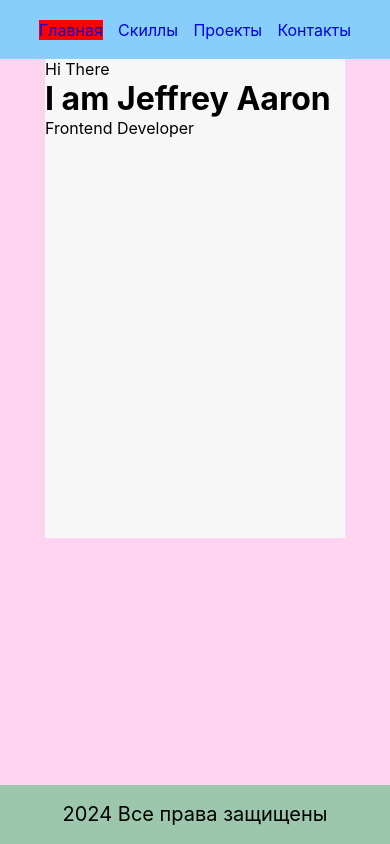
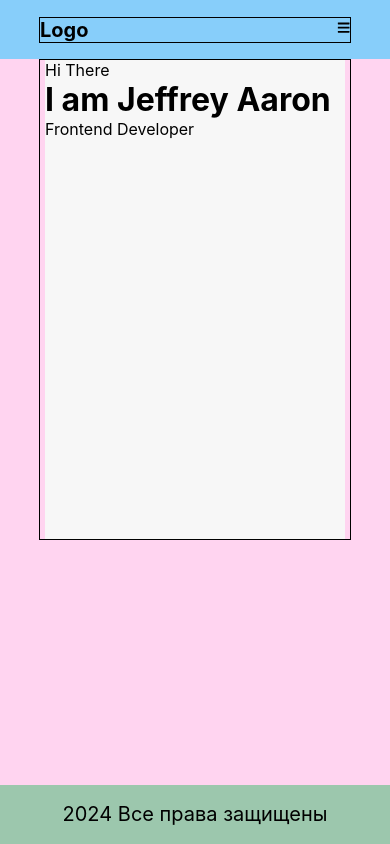
Before and after one commit to Albert1978lans/portfolio, a React (Create React App) app: page / in a window 390 px wide. Built offline with nearby package versions, Linux system fonts and the light colour scheme.

Commit message:
создание адаптивной навигации

```diff
--- a/package.json
+++ b/package.json
@@ -10,6 +10,7 @@
     "gh-pages": "^5.0.0",
     "react": "^18.2.0",
     "react-dom": "^18.2.0",
+    "react-icons": "^5.3.0",
     "react-router-dom": "^6.26.1",
     "react-scripts": "5.0.1",
     "web-vitals": "^2.1.0"
--- a/src/common/styles/Container.module.css
+++ b/src/common/styles/Container.module.css
@@ -1,8 +1,5 @@
 .container {
     width: clamp(300px, 80vw, 1200px);
-    /*min-height: 100vh;*/
-    /*height: 100%;*/
     margin: 0 auto;
-    /*border: 1px solid;*/
-    /*margin: 11% 0 4% calc(36% - (683px - 100%)*0.2);*/
+    border: 1px solid black;
 }
--- a/src/contacts/contacts.js
+++ b/src/contacts/contacts.js
@@ -1,11 +1,11 @@
 import s from './Contacts.module.css'
-import stylesContainer from '../common/styles/Container.module.css'
+import Container from '../common/styles/Container.module.css'
 
 function Contacts() {
 
     return (
         <div className={ s.contactsBlock}>
-            <div className={`${stylesContainer.container} ${s.contactsContainer}`}>
+            <div className={`${Container.container} ${s.contactsContainer}`}>
                 <h2 className={s.title}>Contacts</h2>
                 <form className={s.contactInf}>
                     <input/>
--- a/src/header/Header.js
+++ b/src/header/Header.js
@@ -1,12 +1,30 @@
 
 import s from './Header.module.css';
-import Nav from "../nav/Nav";
+import styles from '../common/styles/Container.module.css'
+import {NavLink} from "react-router-dom";
+import {useState} from "react";
+import { FaBars } from "react-icons/fa";
 
 function Header() {
+    const [isOpen, setIsOpen] = useState(false)
     return (
         <div className={s.header}>
-            <div className={s.container}>
-                <Nav/>
+            <div className={styles.container}>
+                <div className={s.wrapper}>
+                    <span className={s.logo}>Logo</span>
+                    <div className={`${s.nav} ${isOpen ? s.activeMenu : ''}` }>
+                        <NavLink className={({isActive}) => isActive ? s.active : ''} to={'.'} onClick={() => setIsOpen(!isOpen)}>Главная</NavLink>
+                        <NavLink className={({isActive}) => isActive ? s.active : ''} to={'./skills'} onClick={() => setIsOpen(!isOpen)}>Скиллы</NavLink>
+                        <NavLink className={({isActive}) => isActive ? s.active : ''} to={'./projects'} onClick={() => setIsOpen(!isOpen)}>Проекты</NavLink>
+                        <NavLink className={({isActive}) => isActive ? s.active : ''} to={'./contacts'} onClick={() => setIsOpen(!isOpen)}>Контакты</NavLink>
+                    </div>
+                    <button className={s.menuBtn}
+                        onClick={() => {setIsOpen(!isOpen)}}
+                    >
+                        <FaBars />
+                    </button>
+                </div>
+
             </div>
         </div>
 
--- a/src/header/Header.module.css
+++ b/src/header/Header.module.css
@@ -3,10 +3,70 @@
     width: 100%;
     background-color: lightskyblue;
     display: flex;
-    /*justify-content: flex-end;*/
     align-items: center;
 }
-.container {
-    width: clamp(300px, 80vw, 1200px);
-    margin: 0 auto;
+
+.wrapper {
+    display: flex;
+    justify-content: space-between;
+    align-items: center;
+    width: 100%;
 }
+.logo {
+    font-size: clamp(20px, 2.5vw, 35px);
+    font-weight: 700;
+}
+.nav {
+    margin-left: auto;
+    padding: 0 0 0 20px;
+}
+.nav a {
+    text-decoration: none;
+    font-size: clamp(20px, 2.5vw, 35px);
+}
+.nav a:nth-child(n+2) {
+    margin-left: clamp(10px, 3vw, 60px);
+}
+.nav a:hover {
+    color: rosybrown;
+}
+.active {
+    color: yellow;
+}
+.deactivate {
+    text-decoration: none;
+}
+.menuBtn {
+    display: none;
+}
+
+@media(max-width: 576px) {
+    .nav {
+        border: 1px solid red;
+        position: fixed;
+        top: 7%;
+        left: -280px;
+        width: 280px;
+        height: 86%;
+        background-color: lightskyblue;
+        display: flex;
+        flex-direction: column;
+        padding: 50px 0 0 30px;
+        transition: all 300ms linear;
+    }
+    .nav.activeMenu {
+        /*left: 0;*/
+        transform: translateX(280px);
+    }
+    .nav a {
+        margin-top: 20px;
+    }
+    .nav a:nth-child(n+2) {
+        margin-left: 0;
+    }
+    .menuBtn {
+        display: block;
+        background-color: transparent;
+        border: none;
+    }
+}
--- a/src/nav/Nav.module.css
+++ b/src/nav/Nav.module.css
@@ -2,12 +2,17 @@
     width: 100%;
     display: flex;
     justify-content: space-between;
+    padding: 0 0 0 20px;
 }
 .nav a {
     text-decoration: none;
 }
+.nav a:hover {
+    color: rosybrown;
+}
 .active {
-    background-color: red;
+    /*background-color: red;*/
+    color: yellow;
 }
 .deactivate {
     text-decoration: none;
--- a/src/root/root.module.css
+++ b/src/root/root.module.css
@@ -1,19 +1,5 @@
 .rootWrapper {
     height: 100vh;
-    /*display: flex;*/
-    /*flex-direction: column;*/
-    /*justify-content: space-between;*/
-    /*border: 1px solid black;*/
     display: grid;
     grid-template-rows: 7% 86% 7%;
 }
-/*.rootHeader {*/
-/*    height: 10vh;*/
-/*}*/
-.rootOutlet {
-    /*flex-grow: 1;*/
-    /*height: 80vh;*/
-}
-/*.rootFooter {*/
-/*    height: 10vh;*/
-/*}*/
```
Also changed, not shown: 1 other file (tests, documents, lock files or other folders).
